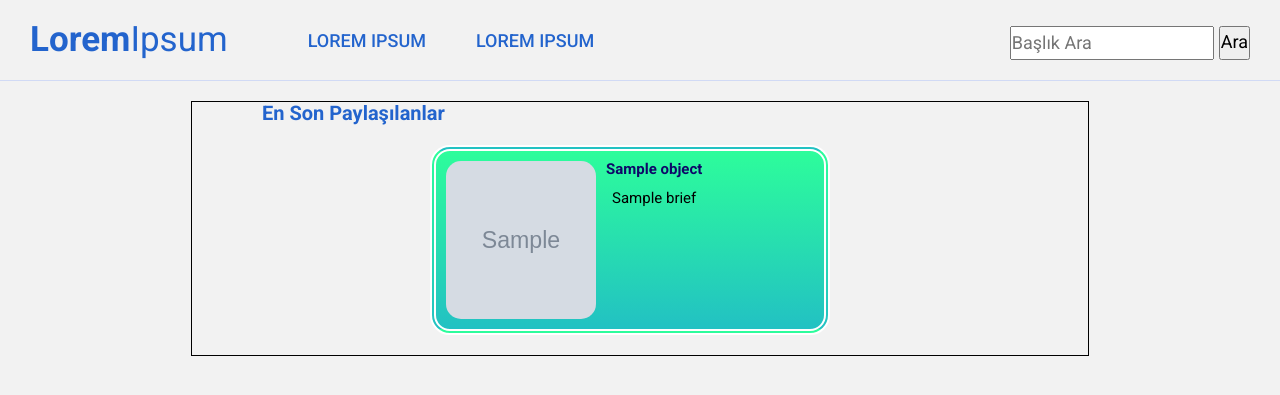
After one commit to kemalayhan/personal-blog, a Django app: template blogsrc/templates/cards.html in a window 1280 px wide. The commit adds this page. Shown: the top 395 px of the page. Run offline with Django 3.2, Linux system fonts and the light colour scheme; the template is opened without the code that fills it: most values are stand-ins (such as "Sample title", 1, 10 or a date in 2020); grey boxes marked "Sample" are stand-in pictures; some libraries are stand-ins or nearby versions.

Commit message:
personal-blog front-end updated
- detail page added (design not complete)
- html, css file structure modified

```diff
--- a/blogsrc/articles/models.py
+++ b/blogsrc/articles/models.py
@@ -1,10 +1,12 @@
 from ckeditor_uploader.fields import RichTextUploadingField
 from django.db import models
 from django.template.defaultfilters import slugify
+from django.shortcuts import reverse
 
 
 class Article(models.Model):
     title = models.CharField(max_length=70)
+    brief = models.CharField(max_length=140)
     content = RichTextUploadingField(blank=True, null=True)
     main_image = models.ImageField(upload_to='article_image/')
     slug = models.SlugField(unique=True, blank=True)
--- a/blogsrc/articles/urls.py
+++ b/blogsrc/articles/urls.py
@@ -2,7 +2,7 @@ from django.urls import path
 from .views import ArticleDetailView, ArticleListView
 
 urlpatterns = [
-    path('', ArticleListView.as_view(), name='article_list'),
+    path('', ArticleListView.as_view(), name='index'),
     path('<slug:slug>/', ArticleDetailView.as_view(), name='article_detail')
 
 ]
--- a/blogsrc/articles/views.py
+++ b/blogsrc/articles/views.py
@@ -9,4 +9,4 @@ class ArticleDetailView(DetailView):
 
 class ArticleListView(ListView):
     model = Article
-    template_name = "article_list.html"
+    template_name = "cards.html"
--- /dev/null
+++ b/blogsrc/static/css/article_detail.css
@@ -0,0 +1,20 @@
+#article-container {
+
+}
+
+#main-image-container {
+    width: 100%;
+}
+
+.article-main-image {
+    display: block;
+    margin-left: auto;
+    margin-right: auto;
+    min-width: 70%;
+    max-width: 100%;
+}
+
+.article-content img{
+    width: 200px;
+    margin: 50px;
+}
--- /dev/null
+++ b/blogsrc/static/css/base.css
@@ -0,0 +1,6 @@
+@import "./normalize.css";
+@import "./variable.css";
+@import "./global.css";
+@import "./navbar.css";
+@import "./cards.css";
+@import "./article_detail.css";
--- /dev/null
+++ b/blogsrc/static/css/cards.css
@@ -0,0 +1,65 @@
+#card-header {
+    color: var(--color-light-blue);
+    width: max-content;
+    margin-bottom: 20px;
+    margin-left: 70px;
+}
+
+/* CARD */
+
+#card-container {
+    display: flex;
+    flex-wrap: wrap;
+    justify-content: center;
+}
+
+.card {
+    box-sizing: border-box;
+    background: rgb(34, 193, 195);
+    background: linear-gradient(0deg, rgba(34, 193, 195, 1) 0%, rgba(45, 253, 155, 1) 100%);
+    border: 6px double white;
+    border-radius: 20px;
+    display: flex;
+    width: 400px;
+    height: 190px;
+    margin-bottom: 20px;
+    padding: 10px;
+}
+
+#card-container .card:nth-child(odd) {
+    margin-right: 20px;
+}
+
+/* CARD - IMAGE */
+
+.card-image {
+    max-width: 150px;
+    height: 100%;
+    border-radius: 15px;
+}
+
+/* CARD - TITLE AND TEXT */
+
+.title-and-text {
+    padding-left: 10px;
+}
+
+.card-title-link {
+    display: block;
+    margin-left: auto;
+    margin-right: auto;
+    width: max-content;
+}
+
+.card-title-text {
+    color: var(--color-dark-blue);
+    font-size: 1.5rem;
+    font-weight: 600;
+}
+
+.card-text {
+    margin-top: 10px;
+    font-size: 1.5rem;
+    line-height: 19px;
+    text-align: center;
+}
--- /dev/null
+++ b/blogsrc/static/css/global.css
@@ -0,0 +1,31 @@
+*, ::before, ::after, h1, h2 {
+    margin: 0px;
+    padding: 0px;
+}
+
+html {
+    font-size: 10px;
+}
+
+body {
+    background-color: var(--color-light-gray);
+    font-family: 'Roboto', sans-serif;
+}
+
+a {
+    text-decoration: none;
+}
+
+main {
+    box-sizing: border-box;
+    padding-top: 20px;
+}
+
+#container {
+    border: 1px solid;
+    display: flex;
+    flex-direction: column;
+    width: 70%;
+    margin-left: auto;
+    margin-right: auto;
+}
--- /dev/null
+++ b/blogsrc/static/css/navbar.css
@@ -0,0 +1,89 @@
+#header-and-nav {
+    border-bottom: 1px solid var(--color-transparent-blue);
+    display: flex;
+    align-items: center;
+    padding: 20px 20px 20px 20px;
+}
+
+
+#top-header {
+    padding-left: 10px;
+    padding-right: 10px;
+    width: max-content;
+}
+
+#logo-text h1 {
+    color: var(--color-light-blue);
+    font-size: 3.5rem;
+    width: max-content;
+}
+
+#logo-text h1 span {
+    font-weight: 400;
+}
+
+/* NAVBAR */
+
+#navbar {
+    font-size: 1.8rem;
+    text-transform: uppercase;
+    padding-left: 70px;
+    padding-right: 10px;
+    width: 100%;
+}
+
+#nav-list {
+    display: flex;
+    height: 40px;
+    width: 100%;
+    align-items: center;
+}
+
+.nav-list-item {
+    margin-top: 5px;
+    list-style: none;
+}
+
+.nav-list-item:nth-child(1) {
+    padding-right: 50px;
+}
+
+.nav-list-item-link {
+    display: inline-block;
+    color: var(--color-light-blue);
+    font-weight: 500;
+}
+
+.nav-list-item-link::after {
+    display: block;
+    content: '';
+    width: 0px;
+    height: 2px;
+    background-color: var(--color-transparent-blue);
+    transition: all 1s ease;
+}
+
+.nav-list-item-link:hover::after {
+    width: 100%;
+}
+
+#search {
+    margin-left: auto;
+    margin-right: 0;
+    width: max-content;
+}
+
+#search-form {
+    display: flex;
+    align-items: center;
+}
+
+#search-bar {
+    height: 30px;
+    width: 200px;
+}
+
+#search button {
+    height: 34px;
+    margin-left: 5px;
+}
--- a/blogsrc/templates/base.html
+++ b/blogsrc/templates/base.html
@@ -6,7 +6,7 @@
     <meta charset="UTF-8">
     <meta name="viewport" content="width=device-width, initial-scale=1.0">
     <link rel="stylesheet" href="https://use.fontawesome.com/releases/v5.0.7/css/all.css">
-    <link rel="stylesheet" type="text/css" href=" {% static 'main.css' %} ">
+    <link rel="stylesheet" type="text/css" href=" {% static 'css/base.css' %} ">
     <link rel="preconnect" href="https://fonts.gstatic.com">
     <link
         href="https://fonts.googleapis.com/css2?family=Roboto:ital,wght@0,300;0,400;0,500;0,700;1,300;1,400;1,500;1,700&display=swap"
@@ -15,38 +15,15 @@
 </head>
 
 <body>
-     <div id="header-and-nav">
-        <header id="top-header">
-            <div id="logo-text">
-                <a href="#">
-                    <h1>Lorem<span>Ipsum</span></h1>
-                </a>
-            </div>
-        </header>
-        <nav id="navbar">
-            <ul id="nav-list">
-                <li class="nav-list-item">
-                    <a class="nav-list-item-link" href="">Lorem Ipsum</a>
-                </li>
-                <li class="nav-list-item">
-                    <a class="nav-list-item-link" href="">Lorem Ipsum</a>
-                </li>
-                <li id="search" class="nav-list-item">
-                    <form id="search-form" action="">
-                        <input id="search-bar" type="text" placeholder="Başlık Ara" name="search">
-                        <button>Ara</button>
-                    </form>
-                </li>
+    {% include 'navbar.html' %}
 
-            </ul>
-        </nav>
-    </div>
+    <main id="main-content">
+        <section id="container">
+            {% block body %}
 
-    {% block body %}
-
-    {% endblock body %}
-
-
+            {% endblock body %}
+        </section>
+    </main>
 </body>
 
 </html>
--- /dev/null
+++ b/blogsrc/templates/cards.html
@@ -0,0 +1,25 @@
+{% extends 'base.html' %}
+{% block body %}
+
+<header id="card-header">
+    <h1 id="card-heading">En Son Paylaşılanlar</h1>
+</header>
+<div id="card-container">
+    {% for object in object_list %}
+    <div class="card">
+        {% if object.main_image %}
+        <img class="card-image" src=" {{ object.main_image.url }} " alt="image">
+        {% endif %}
+        <div class="title-and-text">
+            <a class="card-title-link" href="{% url 'article_detail' slug=object.slug %}">
+                <h2 class="card-title-text"> {{ object.title }} </h2>
+            </a>
+            <p class="card-text">
+                {{ object.brief }}
+            </p>
+        </div>
+    </div>
+    {% endfor %}
+</div>
+
+{% endblock body %}
--- /dev/null
+++ b/blogsrc/templates/navbar.html
@@ -0,0 +1,26 @@
+<div id="header-and-nav">
+    <header id="top-header">
+        <div id="logo-text">
+            <a href="{% url 'index' %}">
+                <h1>Lorem<span>Ipsum</span></h1>
+            </a>
+        </div>
+    </header>
+    <nav id="navbar">
+        <ul id="nav-list">
+            <li class="nav-list-item">
+                <a class="nav-list-item-link" href="">Lorem Ipsum</a>
+            </li>
+            <li class="nav-list-item">
+                <a class="nav-list-item-link" href="">Lorem Ipsum</a>
+            </li>
+            <li id="search" class="nav-list-item">
+                <form id="search-form" action="">
+                    <input id="search-bar" type="text" placeholder="Başlık Ara" name="search">
+                    <button>Ara</button>
+                </form>
+            </li>
+
+        </ul>
+    </nav>
+</div>
```
Also changed, not shown: blogsrc/static/main.css (deleted, +0 -199 lines), blogsrc/templates/article_detail.html (+17 -0 lines), blogsrc/templates/article_list.html (deleted, +0 -31 lines), blogsrc/articles/migrations/0003_auto_20201211_1922.py (added), blogsrc/articles/migrations/0004_article_brief.py (added), blogsrc/static/css/normalize.css (renamed from blogsrc/static/normalize.css), blogsrc/static/css/variable.css (renamed from blogsrc/static/variable.css).
